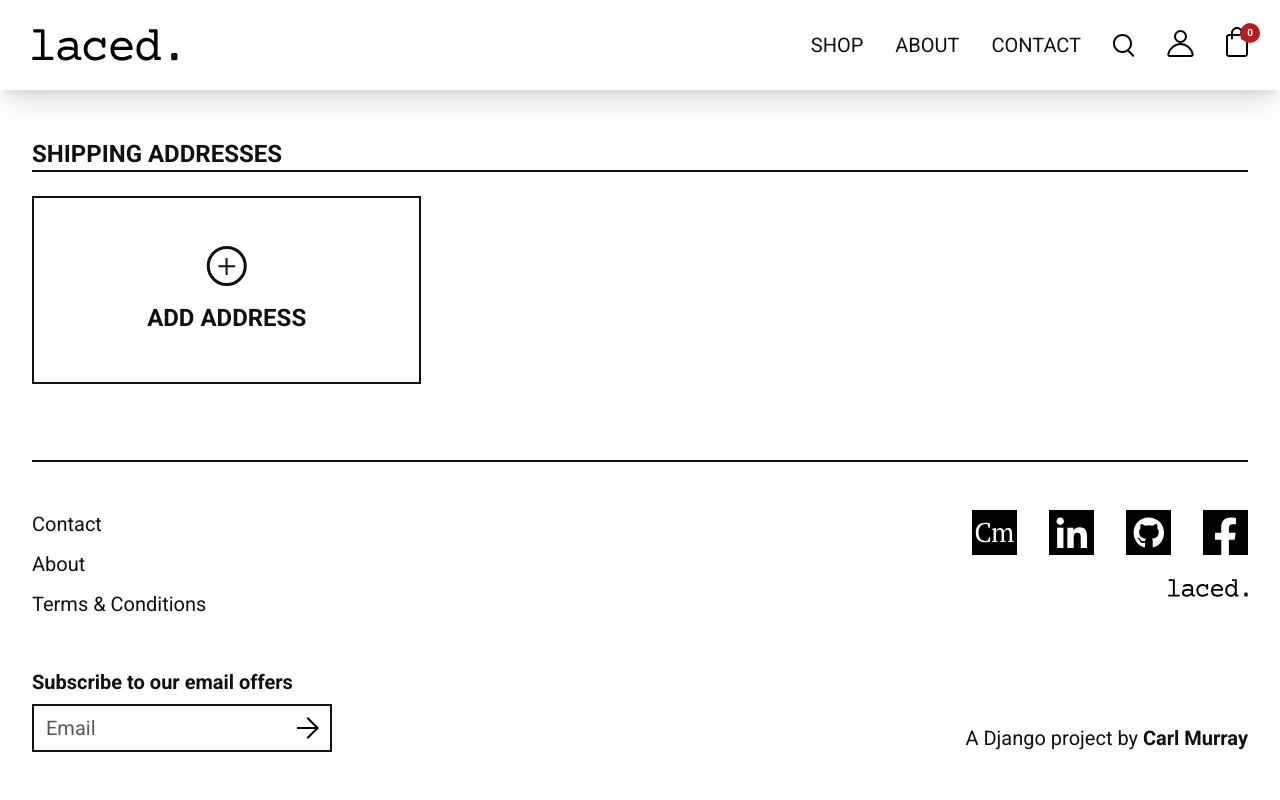
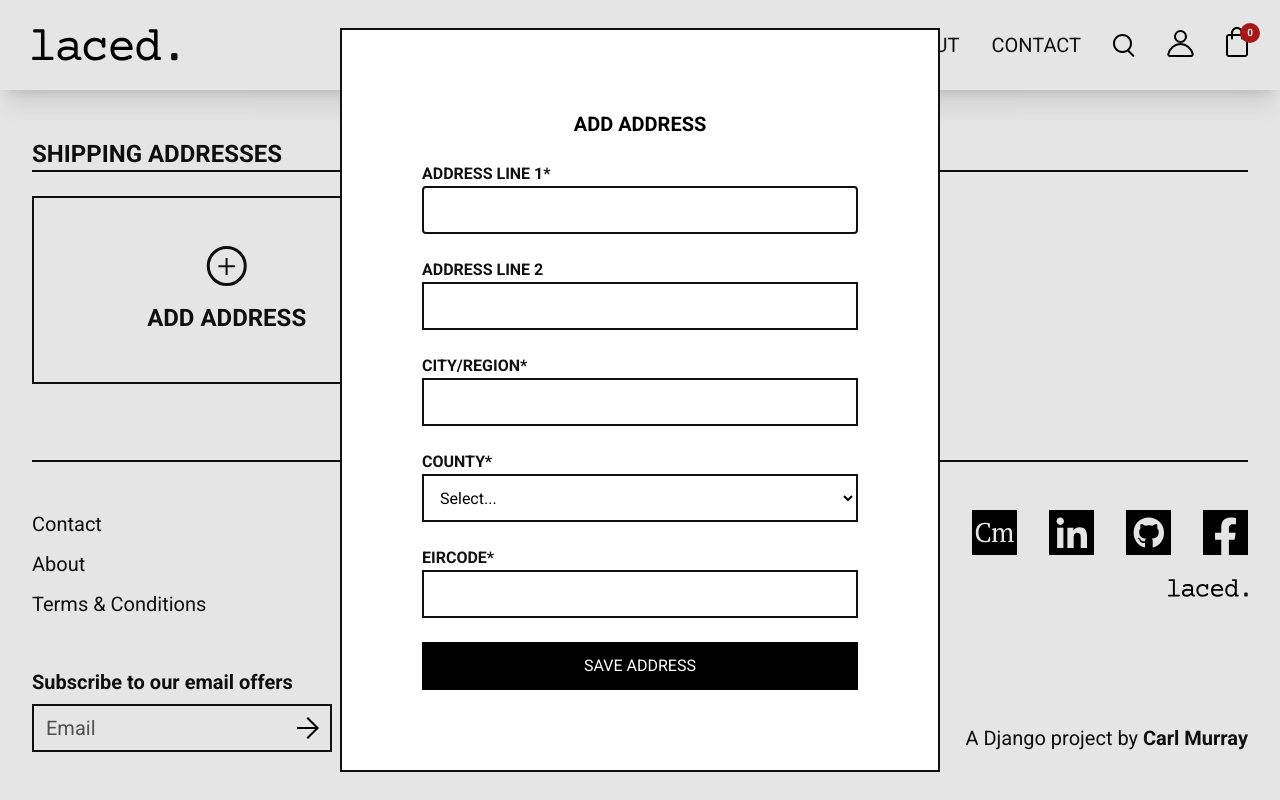
Before and after one commit to bagus0300/MarketIO, a Django app: page /account/addresses/ in a window 1280 px wide. Run offline with Django 4.2, Linux system fonts and the light colour scheme; the visitor is signed in with stand-in values (Sample User, id 1); data comes from the database, SQL or seed files in the repository; data that the repository does not hold is empty; parts of the project's set-up code (start-up, migrations or seed data) failed here and were passed over; some libraries are stand-ins or nearby versions.

Commit message:
feat: build out add address form

```diff
--- a/templates/account/addresses.html
+++ b/templates/account/addresses.html
@@ -1,5 +1,57 @@
 {% extends "base/base.html" %}
 {% block content %}
+    <dialog class="p-20 border-2 w-[600px] border-primary">
+        <form action=""
+              method="post"
+              class="flex flex-col items-center justify-center w-full gap-6">
+            {% csrf_token %}
+            <h2 class="text-xl font-bold text-center">ADD ADDRESS</h2>
+            <div class="w-full">
+                <label class="font-bold text-primary" for="address_line_1">ADDRESS LINE 1*</label>
+                <input class="w-full h-12 px-3 border-2 border-primary placeholder:text-secondary"
+                       type="text"
+                       name="address_line_1"
+                       id="address_line_1"
+                       required>
+            </div>
+            <div class="w-full">
+                <label class="font-bold text-primary" for="address_line_2">ADDRESS LINE 2</label>
+                <input class="w-full h-12 px-3 border-2 border-primary placeholder:text-secondary"
+                       type="text"
+                       name="address_line_2"
+                       id="address_line_2">
+            </div>
+            <div class="w-full">
+                <label class="font-bold text-primary" for="city">CITY/REGION*</label>
+                <input class="w-full h-12 px-3 border-2 border-primary placeholder:text-secondary"
+                       type="text"
+                       name="city"
+                       id="city"
+                       required>
+            </div>
+            <div class="w-full">
+                <label class="font-bold text-primary" for="county">COUNTY*</label>
+                <select class="w-full h-12 px-3 bg-white border-2 border-primary placeholder:text-secondary"
+                        type="text"
+                        name="county"
+                        id="county"
+                        required>
+                    <option value="" disabled selected>Select...</option>
+                    {% for county in counties %}<option value="{{ county }}">{{ county.1 }}</option>{% endfor %}
+                </select>
+            </div>
+            <div class="w-full">
+                <label class="font-bold text-primary" for="eircode">EIRCODE*</label>
+                <input class="w-full h-12 px-3 border-2 border-primary placeholder:text-secondary"
+                       type="text"
+                       name="eircode"
+                       id="eircode"
+                       required>
+            </div>
+            <button class="inline-block w-full h-12 text-center text-white bg-black md:px-0"
+                    type="submit">SAVE ADDRESS</button>
+        </form>
+    </dialog>
     <div class="grid grid-flow-row grid-cols-1 gap-6 md:grid-cols-12">
         <div class="text-2xl font-bold border-b-2 col-span-full border-primary text-primary">
             <h2>SHIPPING ADDRESSES</h2>
@@ -28,4 +80,5 @@
             </div>
         {% endfor %}
     </div>
+    <script>document.querySelector("dialog").showModal();</script>
 {% endblock content %}
--- a/users/models.py
+++ b/users/models.py
@@ -101,10 +101,39 @@ class UserFavourite(models.Model):
 
 
 class UserAddress(models.Model):
+    COUNTIES = [
+        ('carlow', 'Carlow'),
+        ('cavan', 'Cavan'),
+        ('clare', 'Clare'),
+        ('cork', 'Cork'),
+        ('donegal', 'Donegal'),
+        ('dublin', 'Dublin'),
+        ('galway', 'Galway'),
+        ('kerry', 'Kerry'),
+        ('kildare', 'Kildare'),
+        ('kilkenny', 'Kilkenny'),
+        ('laois', 'Laois'),
+        ('leitrim', 'Leitrim'),
+        ('limerick', 'Limerick'),
+        ('longford', 'Longford'),
+        ('louth', 'Louth'),
+        ('mayo', 'Mayo'),
+        ('meath', 'Meath'),
+        ('monaghan', 'Monaghan'),
+        ('offaly', 'Offaly'),
+        ('roscommon', 'Roscommon'),
+        ('sligo', 'Sligo'),
+        ('tipperary', 'Tipperary'),
+        ('waterford', 'Waterford'),
+        ('westmeath', 'Westmeath'),
+        ('wexford', 'Wexford'),
+        ('wicklow', 'Wicklow')
+    ]
+
     user = models.ForeignKey("User", on_delete=models.CASCADE)
     name = models.CharField(max_length=500)
     address_line_1 = models.CharField(max_length=500)
     address_line_2 = models.CharField(max_length=500, blank=True, null=True)
     city = models.CharField(max_length=500)
-    county = models.CharField(max_length=50)
+    county = models.CharField(max_length=50, choices=COUNTIES)
     eircode = models.CharField(max_length=8)
--- a/users/views.py
+++ b/users/views.py
@@ -49,5 +49,6 @@ def account_addresses_view(request):
     addresses = UserAddress.objects.filter(user=request.user)
     context = {
         "addresses":addresses,
+        "counties":UserAddress.COUNTIES
     }
     return render(request, 'account/addresses.html', context)
```
Also changed, not shown: users/migrations/0004_alter_useraddress_county.py (added).
